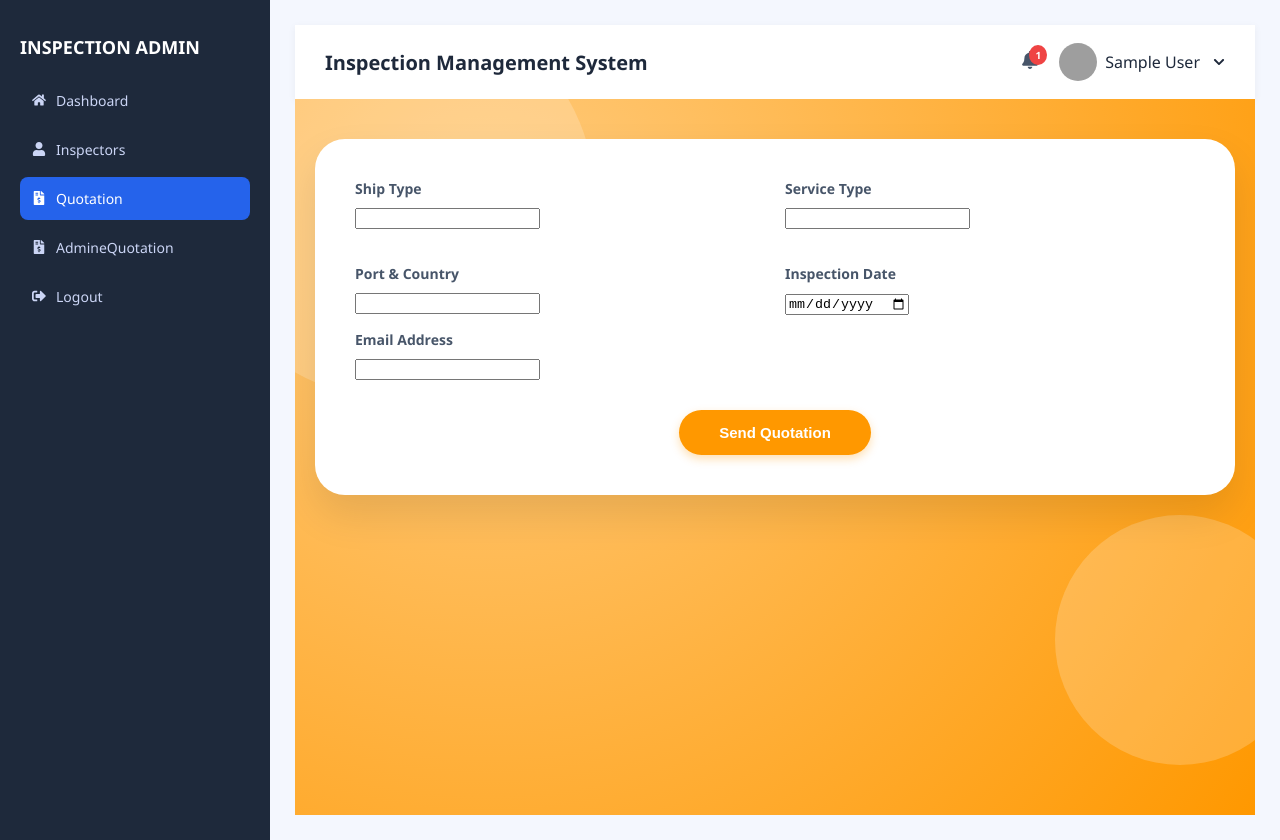
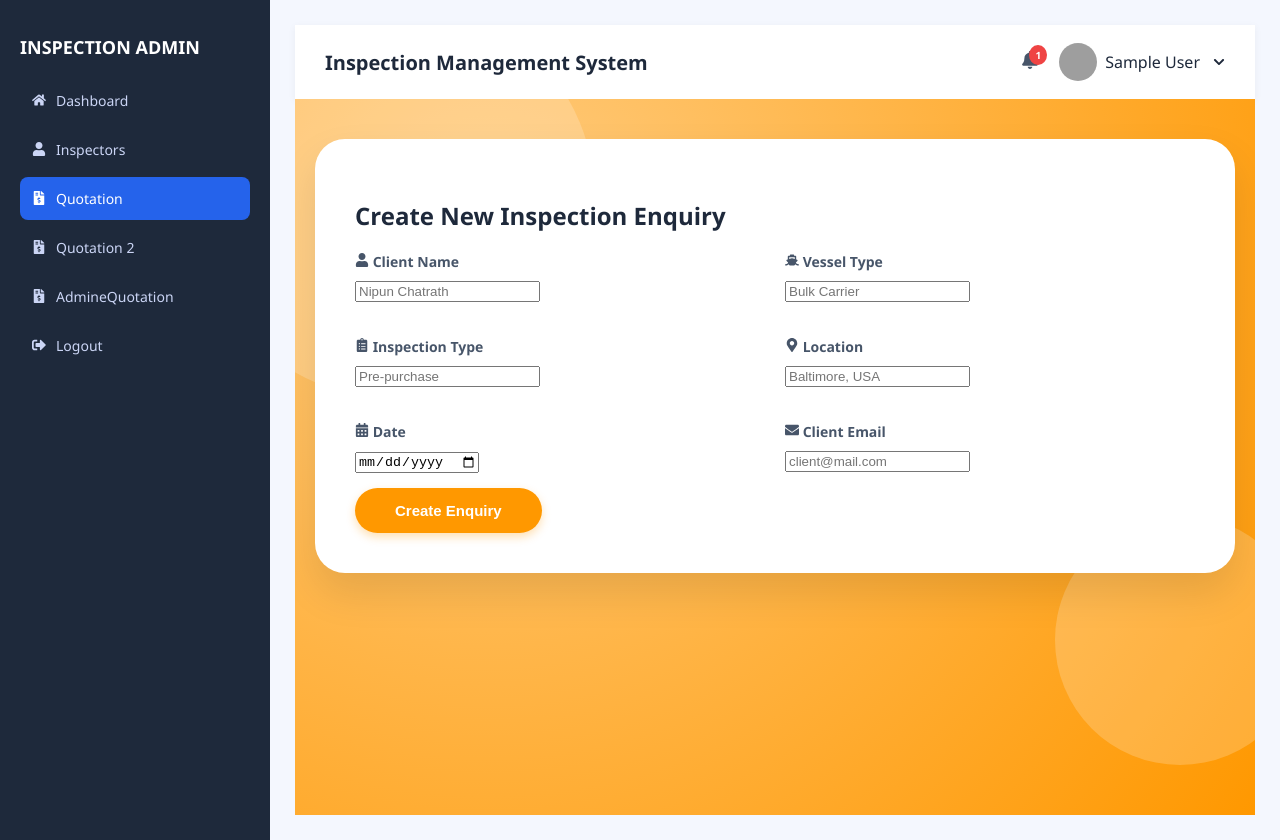
Before and after one commit to FathomMarineConsultantsProject/Inspectionaudit-frontend-dashboard, a React (Vite) app in the folder inspection-dashboard/: page /quotation in a window 1280 px wide. Built offline with nearby package versions, Linux system fonts and the light colour scheme; sample sign-in values are in the browser's storage; grey boxes are pictures that could not be loaded.

Commit message:
update quotation2 page

```diff
--- a/inspection-dashboard/src/App.jsx
+++ b/inspection-dashboard/src/App.jsx
@@ -5,6 +5,7 @@ import Login from "./pages/Login";
 import Dashboard from "./pages/Dashboard";
 import Inspectors from "./pages/Inspectors";
 import Quotation from "./pages/Quotation";
+import Quotation2 from "./pages/Quotation2"; // Import the second quotation page
 import AdmineQuotations from "./pages/admin/AdmineQuotations";
 import SubmitQuotation from "./pages/SubmitQuotation";
 import Inspections from "./pages/Inspections";
@@ -56,6 +57,7 @@ function App() {
           }
         />
 
+        {/* First Quotation Page */}
         <Route
           path="/quotation"
           element={
@@ -64,7 +66,17 @@ function App() {
             </ProtectedRoute>
           }
         />
-   // App.jsx mein is route ko update karein:
+
+        {/* Second Quotation Page - New Route */}
+        <Route
+          path="/quotation2" // Unique path for the second quotation page
+          element={
+            <ProtectedRoute>
+              <Quotation2 />
+            </ProtectedRoute>
+          }
+        />
+
         <Route
           path="/admine-quotation"
           element={
@@ -73,6 +85,7 @@ function App() {
             </ProtectedRoute>
           }
         />
+
         <Route
           path="/submit-quotation"
           element={
--- a/inspection-dashboard/src/components/Sidebar.jsx
+++ b/inspection-dashboard/src/components/Sidebar.jsx
@@ -40,6 +40,15 @@ export default function Sidebar() {
           <FaFileInvoiceDollar /> Quotation
         </NavLink>
 
+         <NavLink
+       to="/quotation2" // New route for the second quotation page
+     className={({ isActive }) =>
+      isActive ? "nav-item active" : "nav-item"
+           }
+       >
+      <FaFileInvoiceDollar /> Quotation 2
+        </NavLink>
+
 <NavLink
   to="/admine-quotation" // 👈 App.jsx ke path se exact match hona chahiye
   className={({ isActive }) =>
--- a/inspection-dashboard/src/pages/Quotation.jsx
+++ b/inspection-dashboard/src/pages/Quotation.jsx
@@ -2,15 +2,16 @@ import { useState } from "react";
 import axios from "axios";
 import Sidebar from "../components/Sidebar";
 import Header from "../components/Header";
-import { FaShip, FaClipboardList, FaGlobe, FaCalendarAlt, FaCamera } from "react-icons/fa";
+import { FaShip, FaMapMarkerAlt, FaClipboardList, FaCalendarAlt, FaEnvelope, FaUser } from "react-icons/fa";
 import "../styles/quotation.css";
 
 export default function Quotation() {
-
+  const [loading, setLoading] = useState(false);
   const [formData, setFormData] = useState({
-    shipType: "",
-    serviceType: "",
-    portCountry: "",
+    clientName: "",
+    vesselType: "",
+    inspectionType: "",
+    location: "",
     inspectionDate: "",
     clientEmail: "",
   });
@@ -19,27 +20,31 @@ export default function Quotation() {
     setFormData({ ...formData, [e.target.name]: e.target.value });
   };
 
-  // ✅ FUNCTION YAHAN HOGA (RETURN KE UPAR)
   const sendQuotation = async () => {
+    if (!formData.clientEmail || !formData.vesselType) {
+      alert("Required fields missing!");
+      return;
+    }
+
+    setLoading(true);
     try {
-      await axios.post(
-        "https://inspectionaudit-backend.vercel.app/api/quotation",
-        formData
-      );
+      const payload = {
+        shipType: formData.vesselType,
+        serviceType: formData.inspectionType,
+        portCountry: formData.location,
+        inspectionDate: formData.inspectionDate,
+        clientEmail: formData.clientEmail,
+        clientName: formData.clientName,
+      };
 
-      alert("Quotation request sent successfully!");
+      await axios.post("https://inspectionaudit-backend.vercel.app/api/quotation", payload);
 
-      setFormData({
-        shipType: "",
-        serviceType: "",
-        portCountry: "",
-        inspectionDate: "",
-        clientEmail: "",
-      });
-
+      alert("🚀 Enquiry Created Successfully!");
+      setFormData({ clientName: "", vesselType: "", inspectionType: "", location: "", inspectionDate: "", clientEmail: "" });
     } catch (error) {
-      console.error(error);
-      alert("Error sending quotation");
+      alert(error.response?.data?.message || "Failed to connect to server.");
+    } finally {
+      setLoading(false);
     }
   };
 
@@ -48,75 +53,42 @@ export default function Quotation() {
       <Sidebar />
       <main className="content-area">
         <Header />
-
         <div className="quotation-wrapper">
           <div className="quotation-card">
-
+            <h2 className="form-title">Create New Inspection Enquiry</h2>
             <div className="form-content">
-
               <div className="input-grid">
                 <div className="custom-group">
-                  <label>Ship Type</label>
-                  <input
-                    type="text"
-                    name="shipType"
-                    value={formData.shipType}
-                    onChange={handleChange}
-                  />
+                  <label><FaUser /> Client Name</label>
+                  <input type="text" name="clientName" value={formData.clientName} onChange={handleChange} placeholder="Nipun Chatrath" />
                 </div>
-
                 <div className="custom-group">
-                  <label>Service Type</label>
-                  <input
-                    type="text"
-                    name="serviceType"
-                    value={formData.serviceType}
-                    onChange={handleChange}
-                  />
+                  <label><FaShip /> Vessel Type</label>
+                  <input type="text" name="vesselType" value={formData.vesselType} onChange={handleChange} placeholder="Bulk Carrier" />
                 </div>
-
                 <div className="custom-group">
-                  <label>Port & Country</label>
-                  <input
-                    type="text"
-                    name="portCountry"
-                    value={formData.portCountry}
-                    onChange={handleChange}
-                  />
+                  <label><FaClipboardList /> Inspection Type</label>
+                  <input type="text" name="inspectionType" value={formData.inspectionType} onChange={handleChange} placeholder="Pre-purchase" />
                 </div>
-
                 <div className="custom-group">
-                  <label>Inspection Date</label>
-                  <input
-                    type="date"
-                    name="inspectionDate"
-                    value={formData.inspectionDate}
-                    onChange={handleChange}
-                  />
+                  <label><FaMapMarkerAlt /> Location</label>
+                  <input type="text" name="location" value={formData.location} onChange={handleChange} placeholder="Baltimore, USA" />
+                </div>
+                <div className="custom-group">
+                  <label><FaCalendarAlt /> Date</label>
+                  <input type="date" name="inspectionDate" value={formData.inspectionDate} onChange={handleChange} />
+                </div>
+                <div className="custom-group">
+                  <label><FaEnvelope /> Client Email</label>
+                  <input type="email" name="clientEmail" value={formData.clientEmail} onChange={handleChange} placeholder="client@mail.com" />
                 </div>
               </div>
-
-              <div className="custom-group full-width">
-              <label>Email Address</label>
-              <input
-                 type="email"
-                 name="clientEmail"
-                 value={formData.clientEmail}
-                 onChange={handleChange}
-                 required
-               />
-              </div>
-
-              <div className="action-buttons">
-                <button className="btn-save" onClick={sendQuotation}>
-                  Send Quotation
-                </button>
-              </div>
-
+              <button className="btn-save" onClick={sendQuotation} disabled={loading}>
+                {loading ? "Processing..." : "Create Enquiry"}
+              </button>
             </div>
           </div>
         </div>
-
       </main>
     </div>
   );
--- /dev/null
+++ b/inspection-dashboard/src/pages/Quotation2.jsx
@@ -0,0 +1,85 @@
+import { useState } from "react";
+import axios from "axios";
+import { useNavigate } from "react-router-dom";
+import "../styles/Quotation2.css";
+import shipBg from "../assets/ship.png";
+
+export default function Quotation() {
+  const navigate = useNavigate();
+  const [loading, setLoading] = useState(false);
+  const [formData, setFormData] = useState({
+    companyName: "",
+    pic: "",
+    email: "",
+    phone: "",
+    inspectionType: "",
+    shipType: "",
+    portCountry: "",
+    dateFrom: "",
+    dateTo: ""
+  });
+
+  const handleChange = (e) => {
+    setFormData({ ...formData, [e.target.name]: e.target.value });
+  };
+
+  const submitForm = async (e) => {
+    e.preventDefault();
+    if (!formData.email || !formData.shipType) {
+      alert("Please fill in the required fields (Email and Ship Type)!");
+      return;
+    }
+
+    setLoading(true);
+    try {
+      const payload = {
+        clientName: formData.companyName,
+        clientEmail: formData.email,
+        shipType: formData.shipType,
+        serviceType: formData.inspectionType,
+        portCountry: formData.portCountry,
+        // Combining date range for backend compatibility
+        inspectionDate: `${formData.dateFrom} to ${formData.dateTo}`,
+        phone: formData.phone,
+        pic: formData.pic
+      };
+
+      await axios.post("https://inspectionaudit-backend.vercel.app/api/quotation", payload);
+      alert("🚀 Enquiry Created Successfully! Sent to FMC.");
+      navigate("/admin-quotations"); // Move to management view
+    } catch (error) {
+      alert("Failed to create enquiry. Check console.");
+    } finally {
+      setLoading(false);
+    }
+  };
+
+  return (
+    <div className="hero-container">
+      <img src={shipBg} className="hero-bg" alt="ship" />
+      <div className="glass-card">
+        <h2>Create Inspection Enquiry</h2>
+        <div className="form-grid">
+          <input name="companyName" placeholder="Company Name" onChange={handleChange} />
+          <input name="pic" placeholder="P I C" onChange={handleChange} />
+          <input name="email" type="email" placeholder="Email ID" onChange={handleChange} />
+          <input name="phone" placeholder="Phone Number" onChange={handleChange} />
+
+          {/* Surveyor Visible Fields (Red in your diagram) */}
+          <input name="inspectionType" placeholder="Inspection Type" className="highlight" onChange={handleChange} />
+          <input name="shipType" placeholder="Ship Type" className="highlight" onChange={handleChange} />
+          <input name="portCountry" placeholder="Port & Country" className="highlight" onChange={handleChange} />
+
+          <div className="date-range highlight">
+            <input type="date" name="dateFrom" onChange={handleChange} />
+            <span>to</span>
+            <input type="date" name="dateTo" onChange={handleChange} />
+          </div>
+        </div>
+        <button className="submit-btn" onClick={submitForm} disabled={loading}>
+          {loading ? "Creating..." : "Create Enquiry"}
+        </button>
+      </div>
+    </div>
+  );
+}
--- a/inspection-dashboard/src/styles/AdmineQuotations.css
+++ b/inspection-dashboard/src/styles/AdmineQuotations.css
@@ -42,5 +42,15 @@
   text-decoration: none;
   font-size: 12px;
 }
+.truncate-text {
+  max-width: 150px;
+  white-space: nowrap;
+  overflow: hidden;
+  text-overflow: ellipsis;
+}
 
+.amount-text {
+  font-weight: bold;
+  color: #2e7d32; /* Dark Green */
+}
 .btn-delete { border: none; background: none; color: #f5365c; cursor: pointer; font-size: 16px; }
--- /dev/null
+++ b/inspection-dashboard/src/styles/Quotation2.css
@@ -0,0 +1,67 @@
+.hero-container{
+  height:100vh;
+  width:100%;
+  position:relative;
+  display:flex;
+  justify-content:center;
+  align-items:center;
+}
+
+.hero-bg{
+  position:absolute;
+  width:100%;
+  height:100%;
+  object-fit:cover;
+  z-index:-1;
+}
+
+.glass-card{
+  width:700px;
+  padding:40px;
+  border-radius:20px;
+  backdrop-filter: blur(15px);
+  background:rgba(255,255,255,0.15);
+  border:1px solid rgba(255,255,255,0.3);
+  color:white;
+}
+
+.glass-card h2{
+  text-align:center;
+  margin-bottom:30px;
+}
+
+.form-grid{
+  display:grid;
+  grid-template-columns:1fr 1fr;
+  gap:20px;
+}
+
+.form-grid input{
+  padding:12px;
+  border-radius:8px;
+  border:none;
+  outline:none;
+}
+
+.date-range{
+  grid-column:span 2;
+  display:flex;
+  gap:10px;
+  align-items:center;
+}
+
+.submit-btn{
+  margin-top:25px;
+  width:100%;
+  padding:14px;
+  border:none;
+  border-radius:10px;
+  background:#1e63ff;
+  color:white;
+  font-size:16px;
+  cursor:pointer;
+}
+
+.submit-btn:hover{
+  background:#0044cc;
+}
```
Also changed, not shown: inspection-dashboard/src/pages/admin/AdmineQuotations.jsx (+17 -3 lines), inspection-dashboard/src/Easy Shipping from China to Ghana_ Your Fast, Economical Guide to Rapid Delivery.jpg (added), inspection-dashboard/src/assets/ship.png (added). Lines whose indentation alone changed are shown as unchanged.
